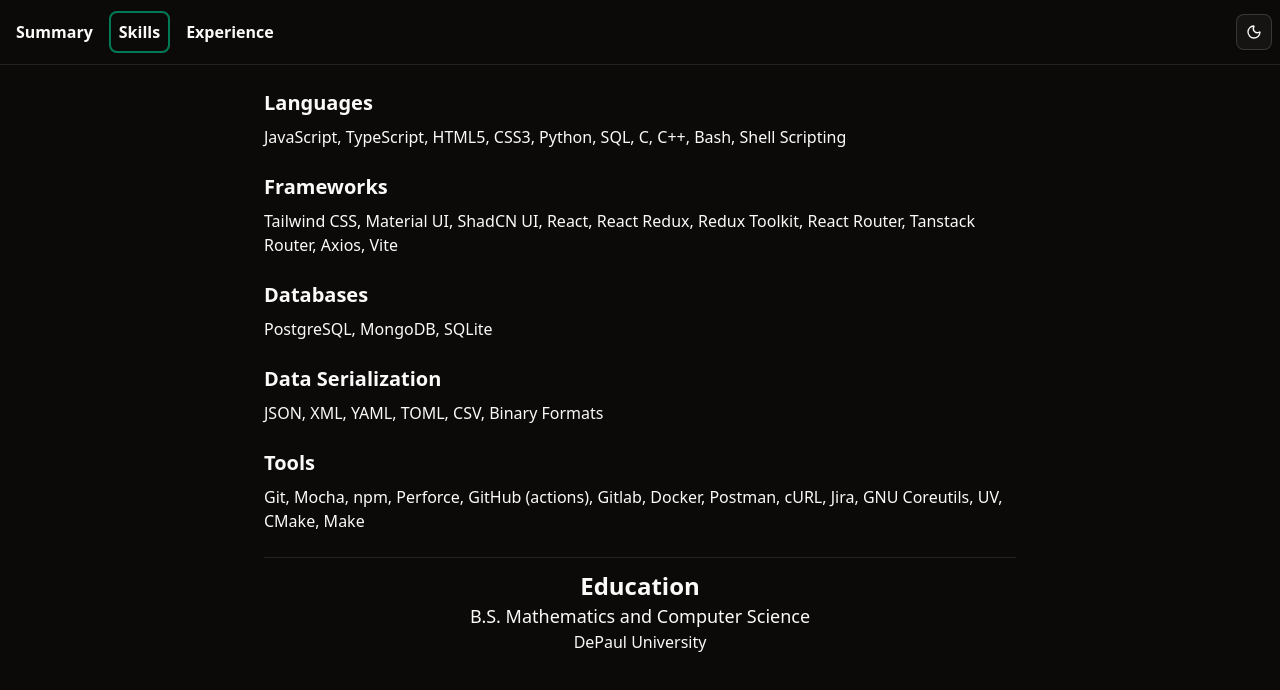
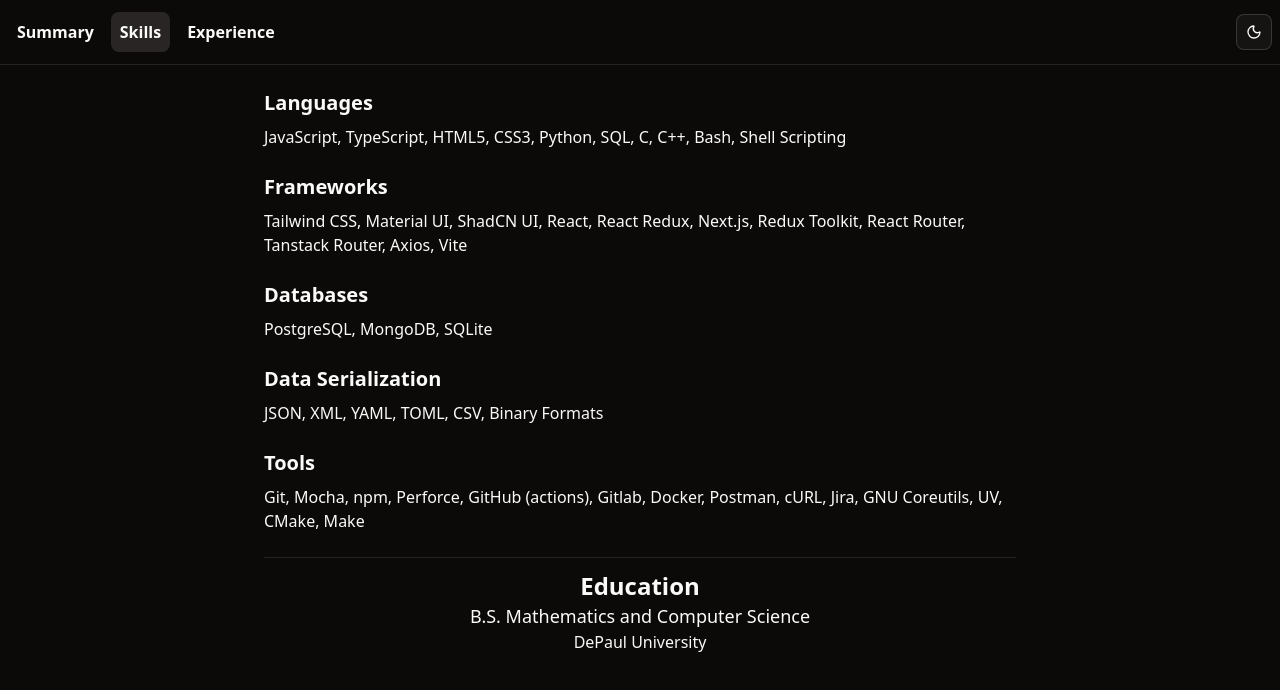
Before and after one commit to rockymoto517/Portfolio, a React (Vite) app: page /skills in a window 1280 px wide. Shown: the top 690 px of the page. Built offline with nearby package versions, Linux system fonts and the light colour scheme.

Commit message:
minor style change, add nextjs

```diff
--- a/src/components/header.tsx
+++ b/src/components/header.tsx
@@ -10,11 +10,9 @@
 export function Header() {
   function linkStyle({ isActive, isPending }: navLinkStates): string {
     let baseStyle =
-      "rounded-md hover:text-accent-foreground hover:bg-accent p-2 duration-150 ease-in ";
-    if (isActive)
-      return baseStyle + " border-2 dark:border-emerald-700 border-emerald-400";
-    if (isPending)
-      return baseStyle + "border-2 dark:border-emerald-900 border-emerald-600";
+      "rounded-md border-1 border-transparent hover:border-emerald-400 hover:text-accent-foreground p-2 duration-150 ease-in ";
+    if (isActive) return baseStyle + "text-accent-foreground bg-accent";
+    if (isPending) return baseStyle + "text-accent-foreground bg-accent";
     return baseStyle;
   }
 
--- a/src/routes/index.tsx
+++ b/src/routes/index.tsx
@@ -110,6 +110,10 @@
           streamline data flow and improve reliability
         </li>
         <li>
+          Experienced in building SEO-friendly, high-performance applications
+          using server-side rendering and data fetching strategies with Next.js
+        </li>
+        <li>
           Experienced in styling responsive and accessible UI components using
           Tailwind CSS to support consistent design systems and rapid
           development
--- a/src/routes/skills.tsx
+++ b/src/routes/skills.tsx
@@ -12,8 +12,8 @@
 
         <h2 className="text-xl font-semibold">Frameworks</h2>
         <p className="mb-6">
-          Tailwind CSS, Material UI, ShadCN UI, React, React Redux, Redux
-          Toolkit, React Router, Tanstack Router, Axios, Vite
+          Tailwind CSS, Material UI, ShadCN UI, React, React Redux, Next.js,
+          Redux Toolkit, React Router, Tanstack Router, Axios, Vite
         </p>
 
         <h2 className="text-xl font-semibold">Databases</h2>
```
